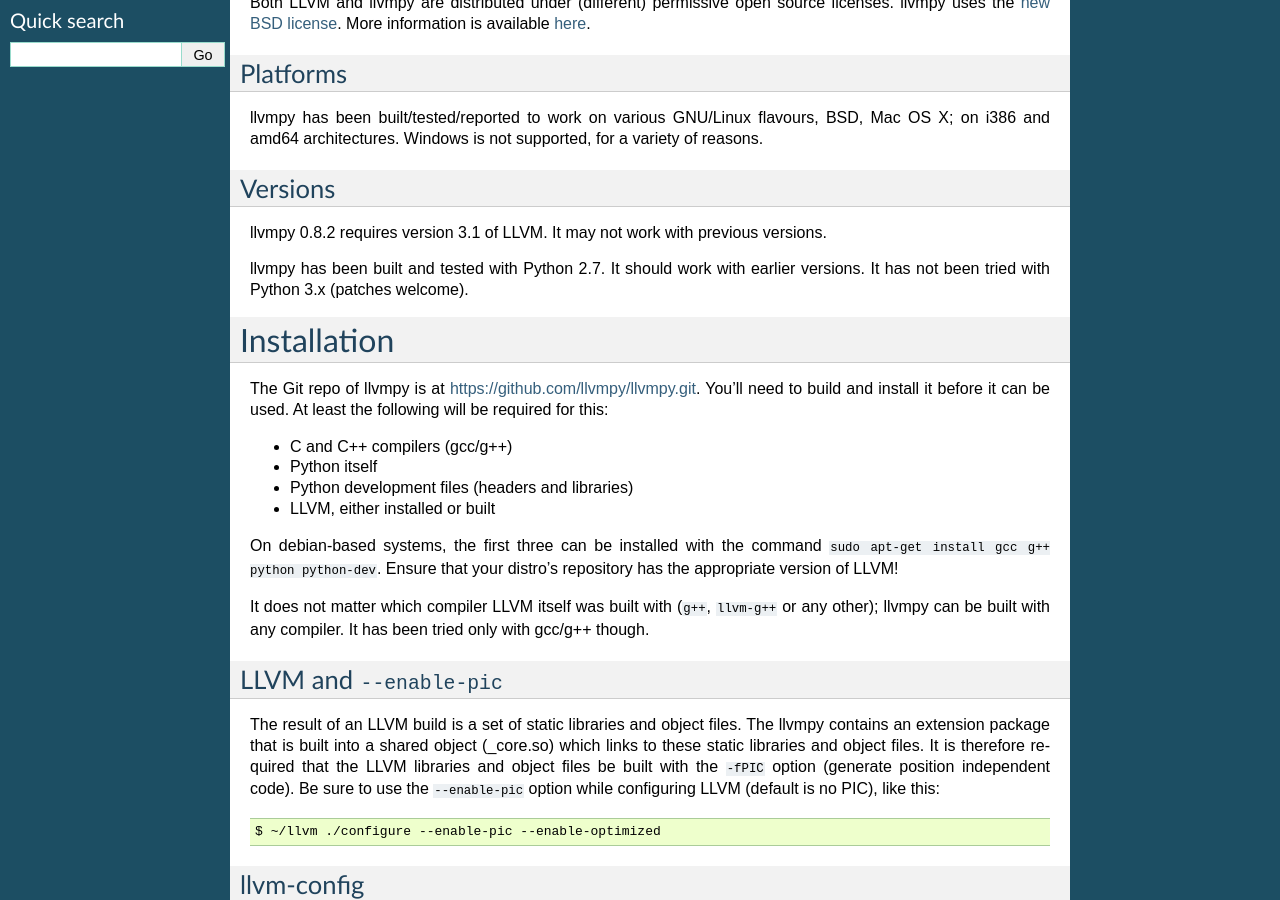
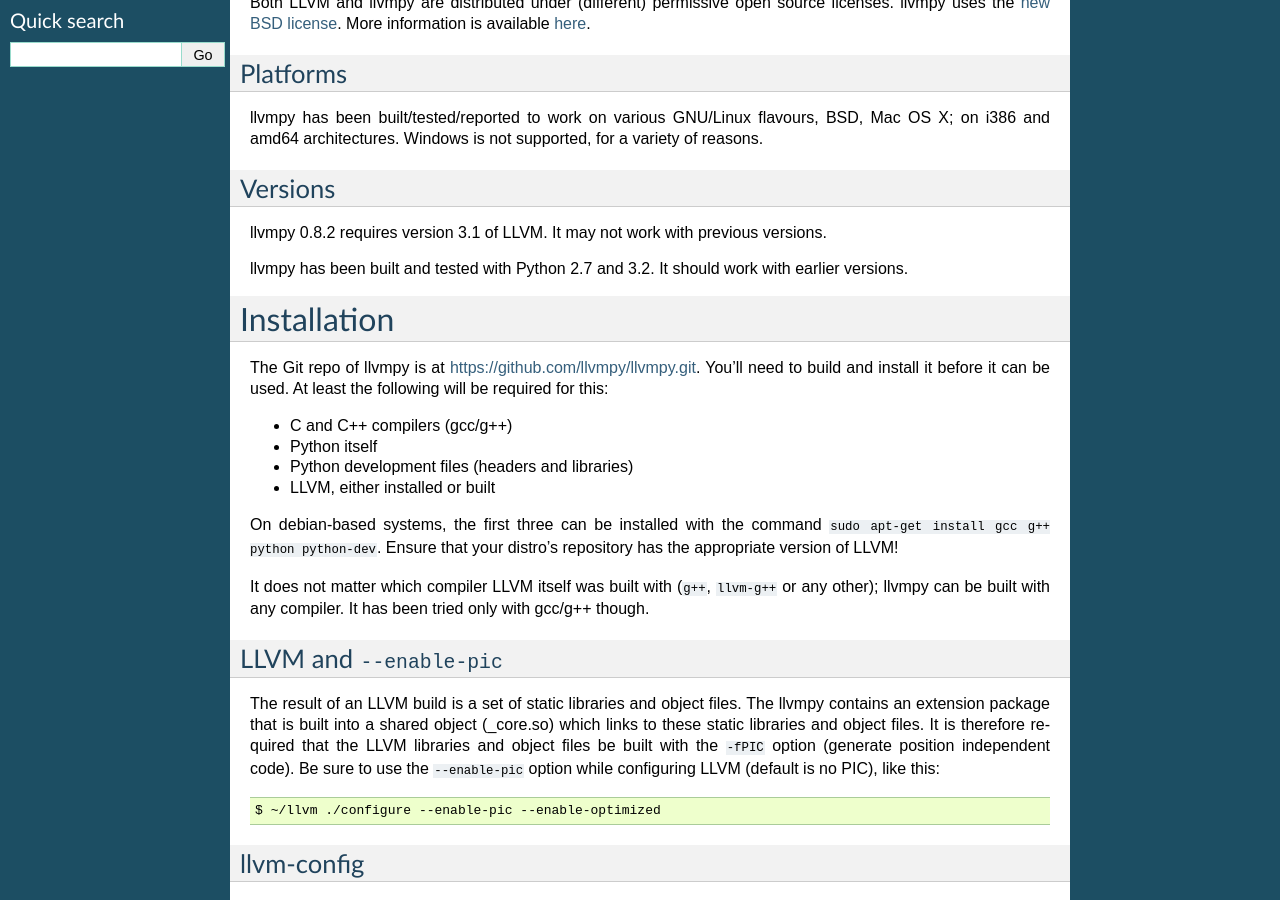
Before and after one commit to llvmpy/llvmpy, a Sphinx documentation site: the page built from docs/source/doc/getting_started.rst, in a window 1280 px wide and 900 px high, scrolled down 370 px. Built offline with Sphinx 7.4.7, drawn with Linux system fonts in a browser that asks for light colours.

Commit message:
Update docs - it is tested on Py 3

```diff
--- a/README.rst
+++ b/README.rst
@@ -10,7 +10,7 @@
 Versions
 --------
 
-This package has only been tested with LLVM 3.1, and Python 2.7, (not Python 3.x).
+This package has only been tested with LLVM 3.1, and Python 2.7 & 3.2.
 
 Quickstart
 ----------
@@ -28,7 +28,7 @@
 
    $ python -c "import llvm; llvm.test()"
 
-3. See documentation at 'http://www.llvmpy.org/pages.html' and examples
+3. See documentation at http://www.llvmpy.org/ and examples
    under 'test'.
 
 LICENSE
--- a/docs/source/doc/getting_started.rst
+++ b/docs/source/doc/getting_started.rst
@@ -41,9 +41,8 @@
 llvmpy 0.8.2 requires version 3.1 of LLVM. It may not work with
 previous versions.
 
-llvmpy has been built and tested with Python 2.7. It should work with
-earlier versions. It has not been tried with Python 3.x (patches
-welcome).
+llvmpy has been built and tested with Python 2.7 and 3.2. It should work with
+earlier versions.
 
 
 Installation
```
